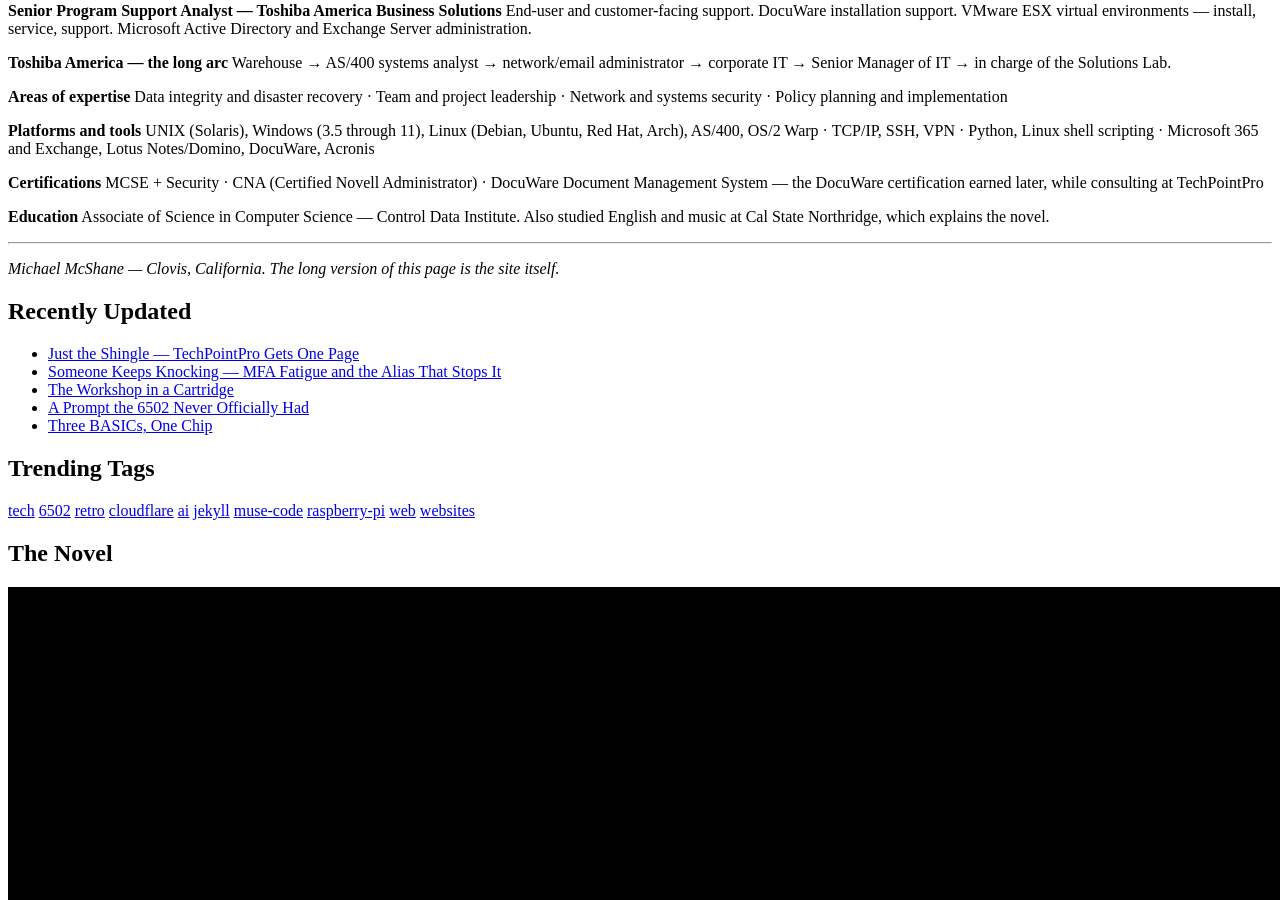
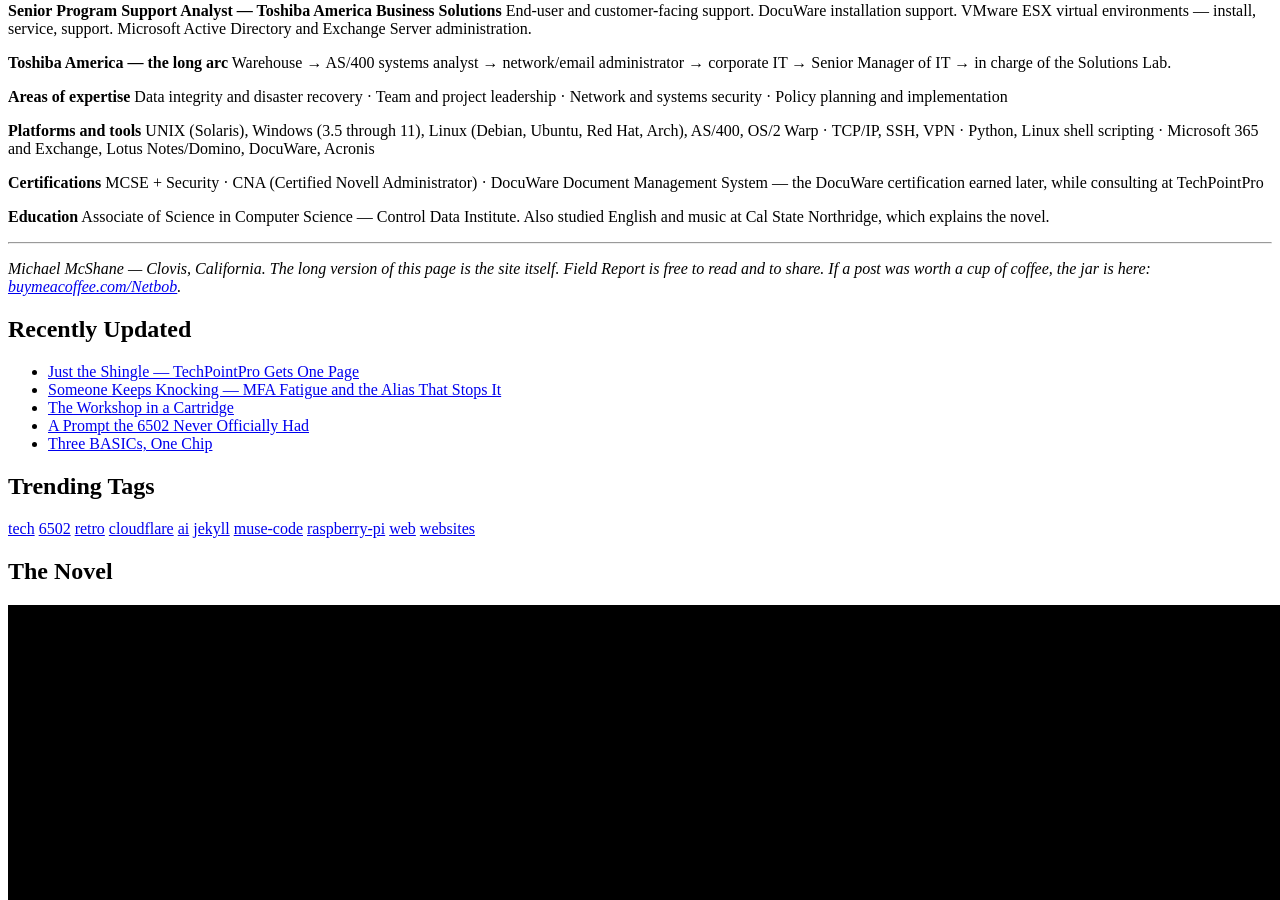
Before and after one commit to netbob/mjmcshane.com, a Jekyll site: the page built from _tabs/about.md, in a window 1280 px wide and 900 px high, scrolled down 1037 px. Built offline with Jekyll 4.4.1, drawn with Linux system fonts in a browser that asks for light colours; cached includes are drawn as plain includes; nearby versions of some CDN libraries.

Commit message:
Update about.md

```diff
--- a/_tabs/about.md
+++ b/_tabs/about.md
@@ -49,3 +49,4 @@
 ---
 
 *Michael McShane — Clovis, California. The long version of this page is the site itself.*
+*Field Report is free to read and to share. If a post was worth a cup of coffee, the jar is here: [buymeacoffee.com/Netbob](https://buymeacoffee.com/Netbob).*
```
